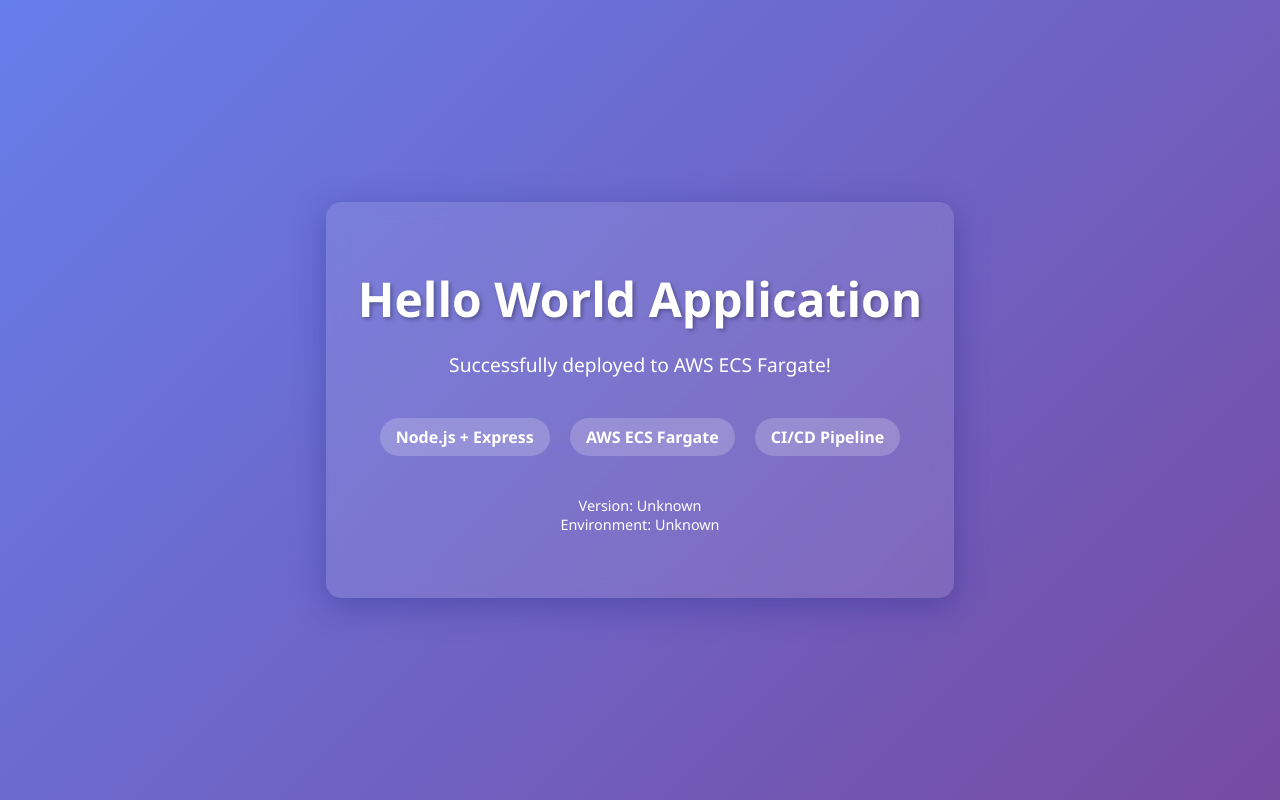
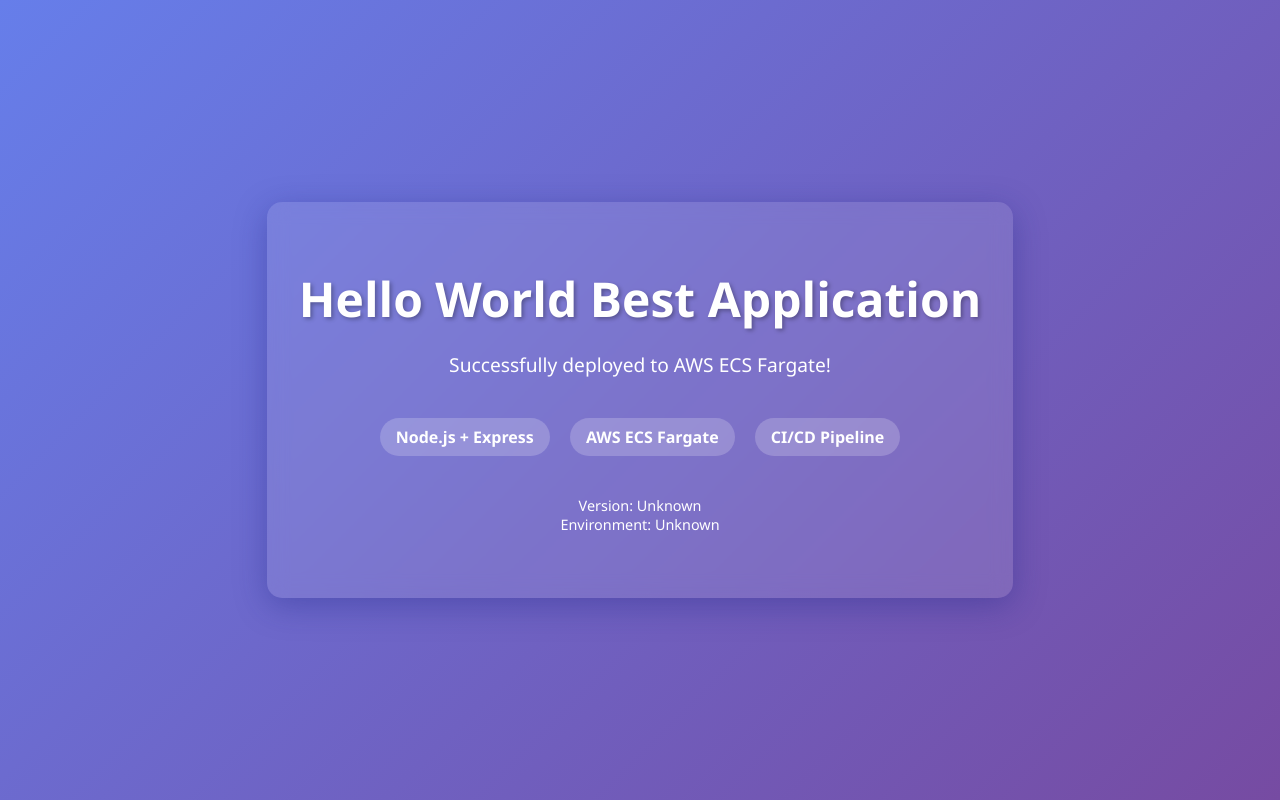
Before and after one commit to indreshkushwaha/nodejs-hello-world-ecs, a website: page app/public/index.html in a window 1280 px wide. Drawn offline with Linux system fonts and the light colour scheme; no server answers.

Commit message:
Update index.html
Revert the changes to trigger the webkook.

```diff
--- a/app/public/index.html
+++ b/app/public/index.html
@@ -45,7 +45,7 @@
 </head>
 <body>
     <div class="container">
-        <h1> Hello World Application</h1>
+        <h1> Hello World Best Application</h1>
         <p>Successfully deployed to AWS ECS Fargate!</p>
         <div class="badge">Node.js + Express</div>
         <div class="badge">AWS ECS Fargate</div>
```
